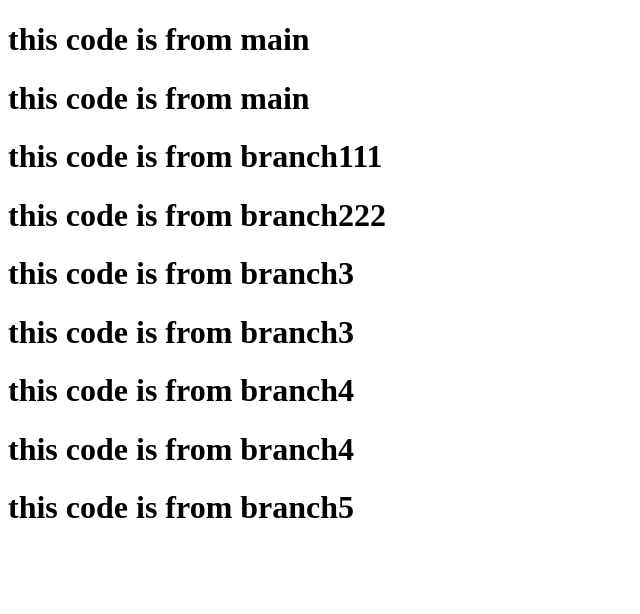
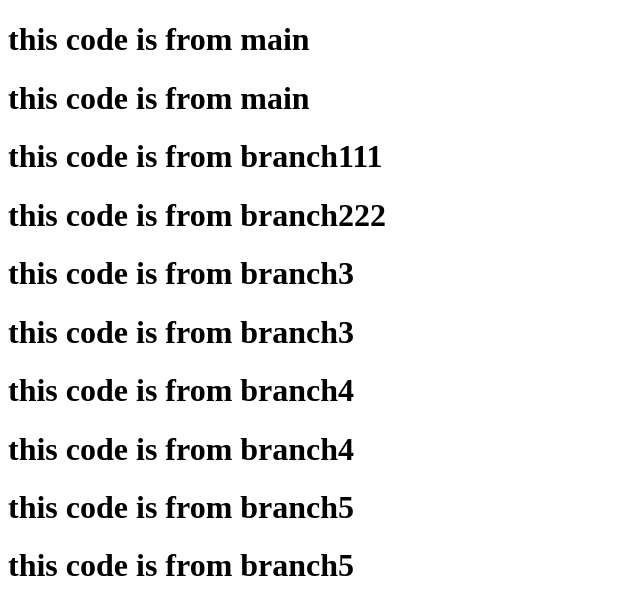
Before and after one commit to ravigopani/git_test, a plain HTML site: page index.html in a window 1280 px wide. Shown: the whole page, without its empty margins (0-640 px from the left). Drawn offline with Linux system fonts and the light colour scheme.

Commit message:
branch 5 - commit 2

```diff
--- a/index.html
+++ b/index.html
@@ -15,5 +15,6 @@
 	<h1>this code is from branch4</h1>
 	<h1>this code is from branch4</h1>
 	<h1>this code is from branch5</h1>
+	<h1>this code is from branch5</h1>
 </body>
 </html>
```
